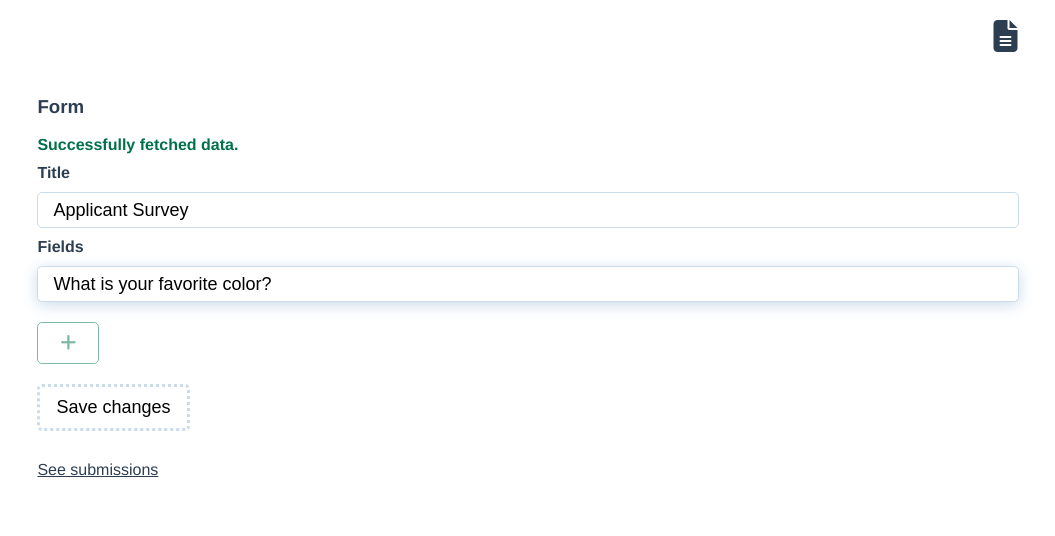
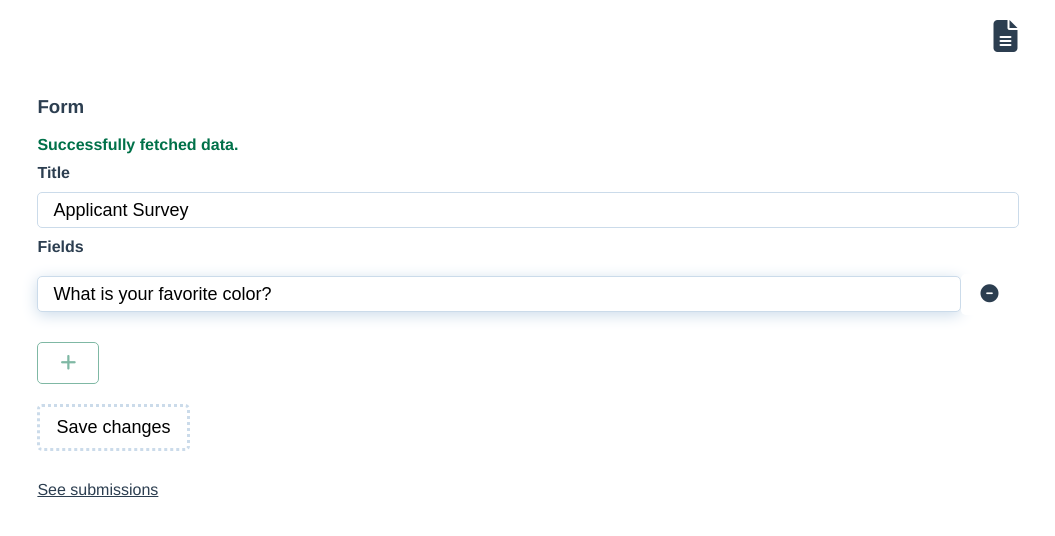
Before and after one commit to wurde/formlight, a Vue app in the folder client/: page / in a window 1280 px wide. Shown: the top 536 px of the page, without its empty margins (112-1167 px from the left). Built offline with nearby package versions, Linux system fonts and the light colour scheme.

Commit message:
Handle highlighting css styles

```diff
--- a/client/src/components/Form.vue
+++ b/client/src/components/Form.vue
@@ -19,6 +19,8 @@
         <label>Fields</label>
 
         <div v-for="(field, index) in form.fields_json" v-bind:key="fieldName(field.label)" class="form-group">
+          <div class="row">
+            <div class="col d-flex-1">
               <input v-bind:ref="'field-' + index"
                     v-bind:id="'field-' + index"
                     v-bind:type="field.type"
@@ -27,6 +29,13 @@
                     v-model="form.fields_json[index].label"
                     v-bind:class="{ 'input-danger': hasError }"
                     v-focus />
+            </div>
+            <div class="col d-flex-0 d-flex center">
+              <button type="button" v-on:click.prevent="removeField" class="btn-remove-field text-danger py-10 px-20" tabindex="0">
+                <i class="fa fa-minus-circle"></i>
+              </button>
+            </div>
+          </div>
         </div>
 
         <div class="row">
@@ -108,6 +117,9 @@ export default {
       //   this.isLoading = false;
       //   this.error = 'Failed to fetch form data.';
       // })
+    },
+    removeField: function() {
+      alert('removeField');
     },
     updateForm: function() {
       axios.patch(backendURL + '/forms/1', this.form)
@@ -241,6 +253,13 @@ button {
   color: #FFF;
 }
 
+.btn-remove-field {
+  color: #2c3e50;
+}
+.btn-remove-field:focus, .btn-remove-field:hover {
+  color: red;
+}
+
 .btn-submit {
   border: 3px dotted #CBDBEA;
   padding: 10px 16px;
@@ -258,4 +277,31 @@ button {
   display: flex;
   padding: 10px 0px;
 }
+.col {
+  width: 100%;
+}
+
+.d-flex {
+  display: flex;
+}
+.d-flex-1 {
+  flex: 1;
+}
+.d-flex-0 {
+  flex: 0;
+}
+
+.py-10 {
+  padding-top: 10px;
+  padding-bottom: 10px;
+}
+.px-20 {
+  padding-left: 20px;
+  padding-right: 20px;
+}
+
+.center {
+  justify-content: center;
+  align-items: center;
+}
 </style>
```
Lines whose indentation alone changed are shown as unchanged.
